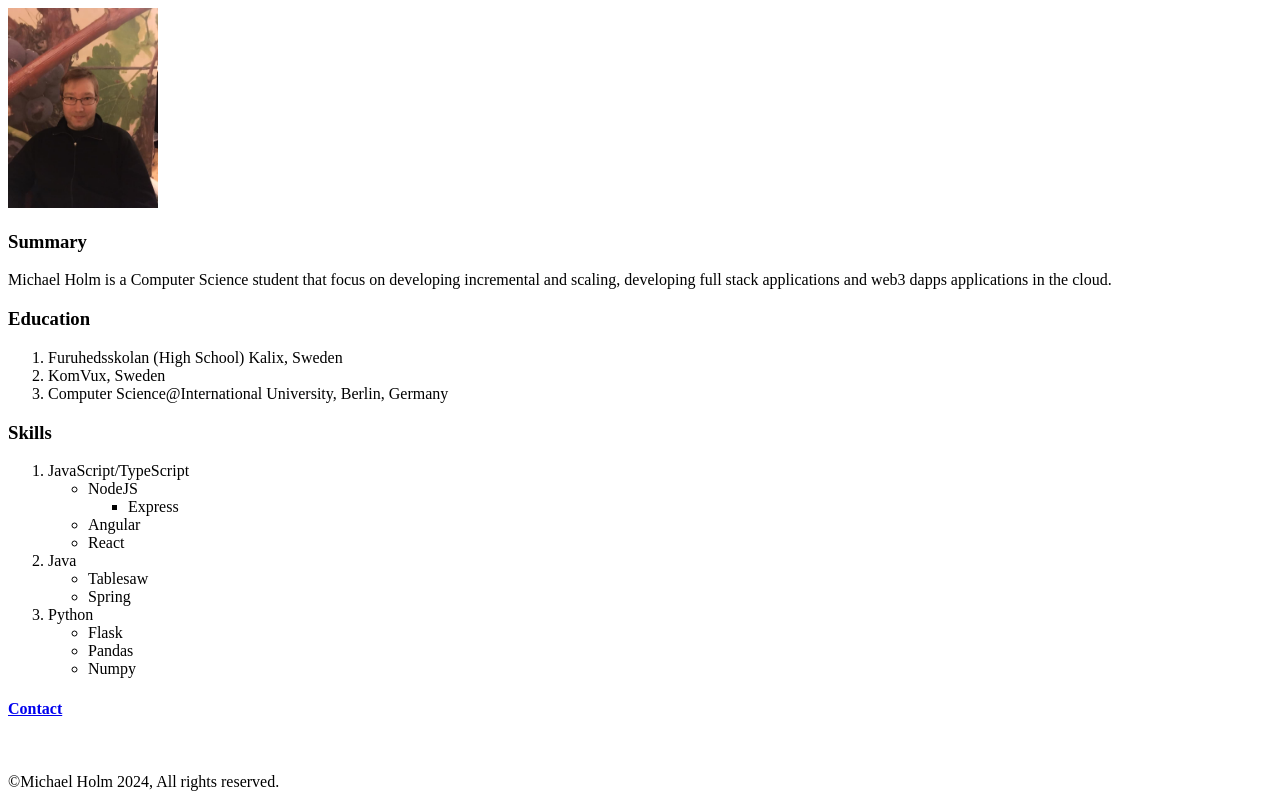
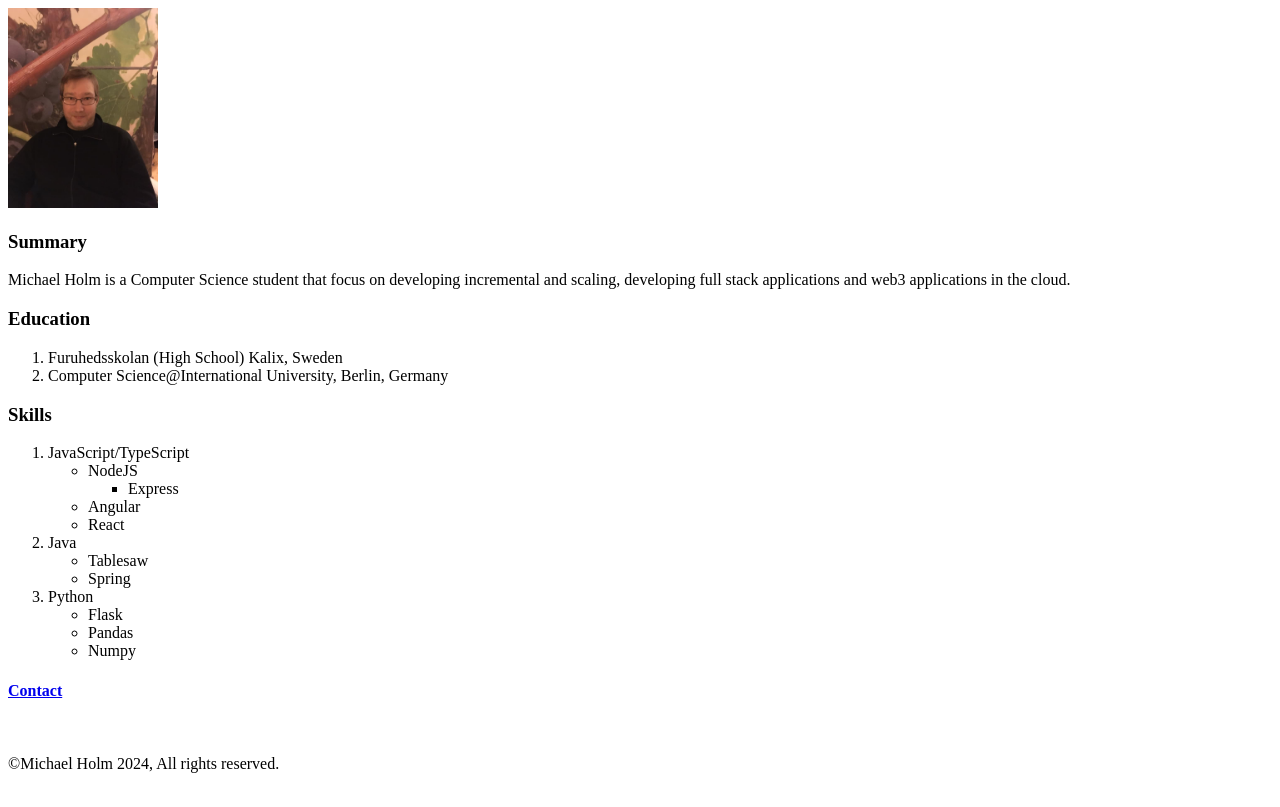
Before and after one commit to MichaelHolmProjects/html-portfolio, a plain HTML site: page index.html in a window 1280 px wide. Drawn offline with Linux system fonts and the light colour scheme.

Commit message:
Update index.html

```diff
--- a/index.html
+++ b/index.html
@@ -11,13 +11,12 @@
         <h3>Summary</h3>
         <p>
             Michael Holm is a Computer Science student that focus on developing incremental and
-            scaling, developing full stack applications and web3 dapps applications in the cloud.
+            scaling, developing full stack applications and web3 applications in the cloud.
         </p>
         <h3>Education</h3>
         <p>
             <ol>
                 <li>Furuhedsskolan (High School) Kalix, Sweden</li>
-                <li>KomVux, Sweden</li>
                 <li>Computer Science@International University, Berlin, Germany</li>
             </ol>
         </p>
```
